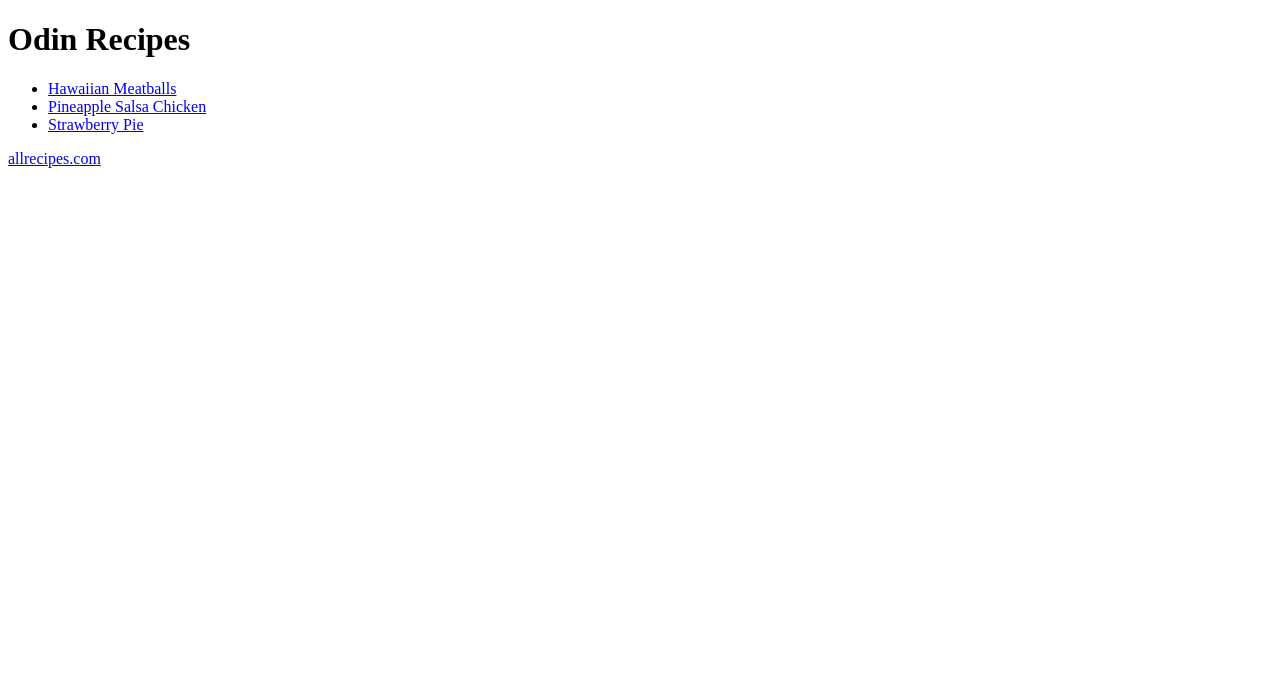
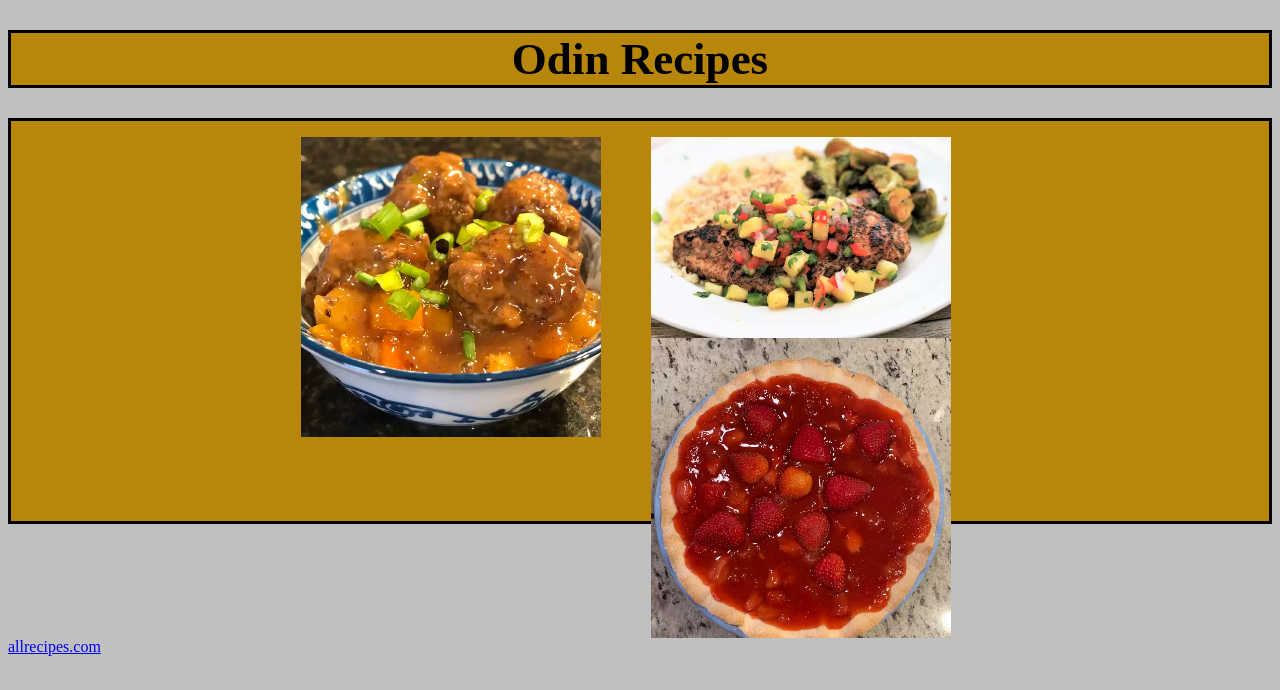
Before and after one commit to dranger09/odin-recipes, a plain HTML site: page index.html in a window 1280 px wide. Drawn offline with Linux system fonts and the light colour scheme.

Commit message:
Adding stylsheet edits

```diff
--- a/index.html
+++ b/index.html
@@ -3,15 +3,20 @@
     <head>
         <meta charset="UTF-8">
         <title>Odin Recipes</title>
+        <link rel="stylesheet" href="myStyles.css">
     </head>
 
     <body>
         <h1>Odin Recipes</h1>
-        <ul>
-            <li><a href="hawaiianMeatballs.html">Hawaiian Meatballs</a></li>
-            <li><a href="PineappleSalsaChicken.html">Pineapple Salsa Chicken</a></li>
-            <li><a href="strawberryPie.html">Strawberry Pie</a></li>
+        <div class="mainDiv">
+            <ul>
+
+            <li><a href="hawaiianMeatballs.html"><img class="mainImg" src="hawaiianMeatballs.webp"></a></li>
+            <li><a href="PineappleSalsaChicken.html"><img class="mainImg" src="PineapplesSalsaChicken.webp"></a></li>
+            <li><a href="strawberryPie.html"><img class="mainImg" src="strawberryPie.webp"></a></li>
         </ul>
+        </div>
+
         <footer><a href="https://www.allrecipes.com/">allrecipes.com</a></footer>
     </body>
 </html>
--- /dev/null
+++ b/myStyles.css
@@ -0,0 +1,50 @@
+body {
+    Background: silver;
+}
+
+.mainImg {
+    height:auto;
+    width:300px;
+    border:none;
+    float:left;
+    padding-left: 50px;
+}
+
+img {
+    height:auto;
+    width:600px;
+    border:solid;
+}
+
+footer {
+    clear:left;
+}
+
+div {
+    text-align:center;
+}
+.mainDiv {
+    border: solid;
+    height:400px;
+    width:auto;
+    background: darkgoldenrod;
+}
+
+ul {
+    list-style:none;
+}
+
+li {
+    padding-left: 200px;
+
+}
+
+h1{
+    text-align: center;
+    font-size:45px;
+    border:solid;
+    background: darkgoldenrod;
+}
+h2{
+    text-align:center;
+}
```
Also changed, not shown: PineappleSalsaChicken.html (+9 -5 lines), hawaiianMeatballs.html (+9 -5 lines), strawberryPie.html (+8 -4 lines).
